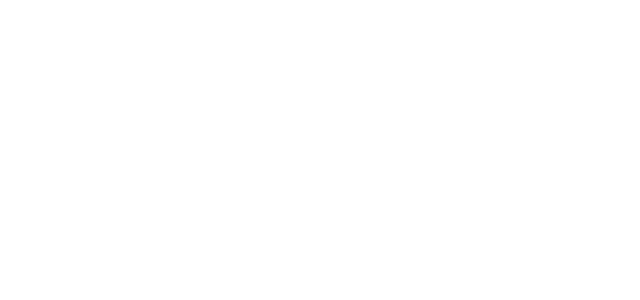
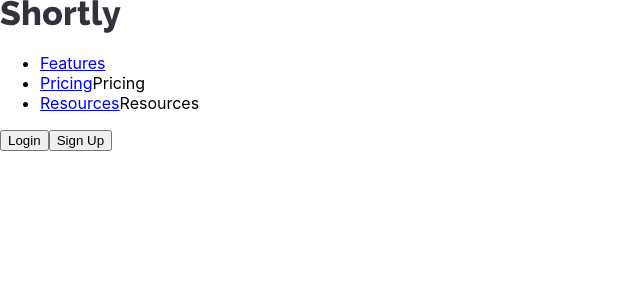
Before and after one commit to steven-mpawulo/url-shortening-page, a React (Create React App) app: page / in a window 1280 px wide. Shown: the top 300 px of the page, without its empty margins (0-640 px from the left). Built offline with nearby package versions, Linux system fonts and the light colour scheme.

Commit message:
adds header component to app js file

```diff
--- a/src/App.js
+++ b/src/App.js
@@ -1,8 +1,9 @@
+import Header from "./components/header/Header";
 
 function App() {
   return (
     <div className="App">
-
+      <Header/>
     </div>
   );
 }
--- a/src/components/header/Header.js
+++ b/src/components/header/Header.js
@@ -1,5 +1,6 @@
 import React from 'react'
 import Logo from '../../images/logo.svg'
+import Button from '../common/button/Button'
 
 const Header = () => {
   return (
@@ -12,6 +13,8 @@
             <li><a href="#Resources">Resources</a>Resources</li>
         </ul>
         </nav>
+        <Button buttonText={"Login"}/>
+        <Button buttonText={"Sign Up"}/>
 
     </header>
   )
```
